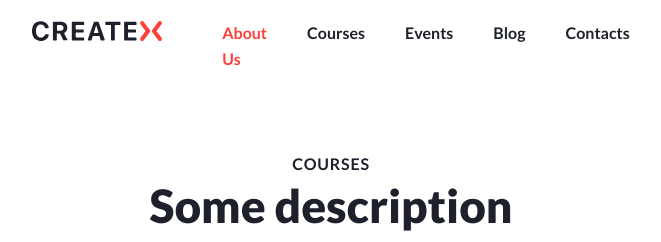
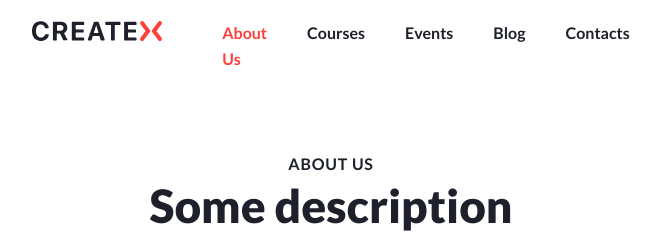
Before and after one commit to itsidorkin28/lanit-app, a React (Create React App) app: page / in a window 1280 px wide. Shown: the top 242 px of the page, without its empty margins (309-970 px from the left). Built offline with nearby package versions, Linux system fonts and the light colour scheme.

Commit message:
fix title page

```diff
--- a/src/pages/AboutUs/AboutUs.tsx
+++ b/src/pages/AboutUs/AboutUs.tsx
@@ -4,7 +4,7 @@ import { PageTitle } from '../../components/ui/PageTitle/PageTitle'
 export const AboutUs = (): JSX.Element => {
 	return (
 		<div>
-			<PageTitle title={'Courses'} description={'Some description'}/>
+			<PageTitle title={'About Us'} description={'Some description'}/>
 		</div>
 	)
 }
--- a/src/pages/Blog/Blog.tsx
+++ b/src/pages/Blog/Blog.tsx
@@ -4,7 +4,7 @@ import { PageTitle } from '../../components/ui/PageTitle/PageTitle'
 export const Blog = (): JSX.Element => {
 	return (
 		<div>
-			<PageTitle title={'Courses'} description={'Some description'}/>
+			<PageTitle title={'Blog'} description={'Some description'}/>
 		</div>
 	)
 }
--- a/src/pages/Contacts/Contacts.tsx
+++ b/src/pages/Contacts/Contacts.tsx
@@ -4,7 +4,7 @@ import { PageTitle } from '../../components/ui/PageTitle/PageTitle'
 export const Contacts = (): JSX.Element => {
 	return (
 		<div>
-			<PageTitle title={'Courses'} description={'Some description'}/>
+			<PageTitle title={'Contacts'} description={'Some description'}/>
 		</div>
 	)
 }
```
